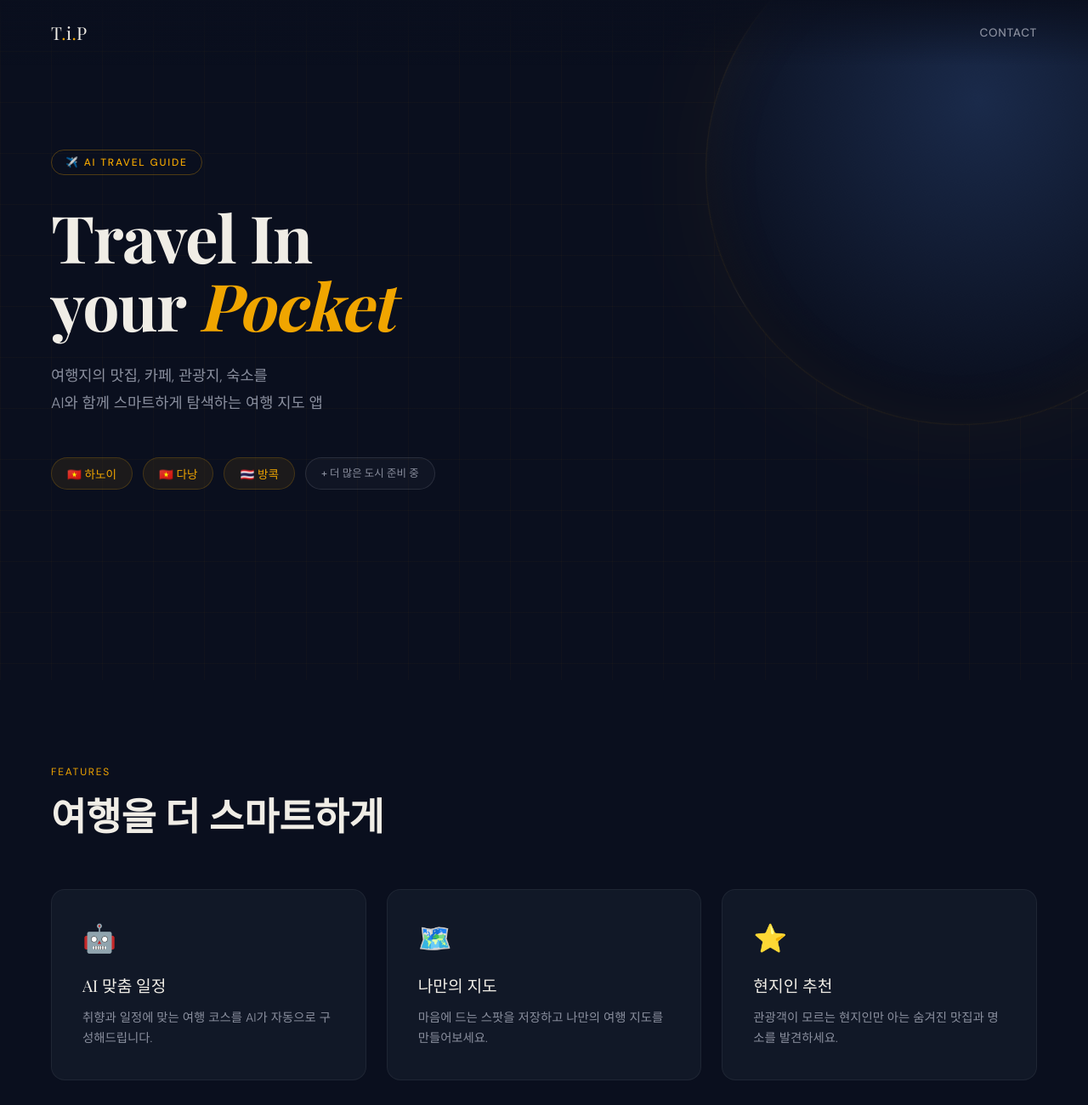
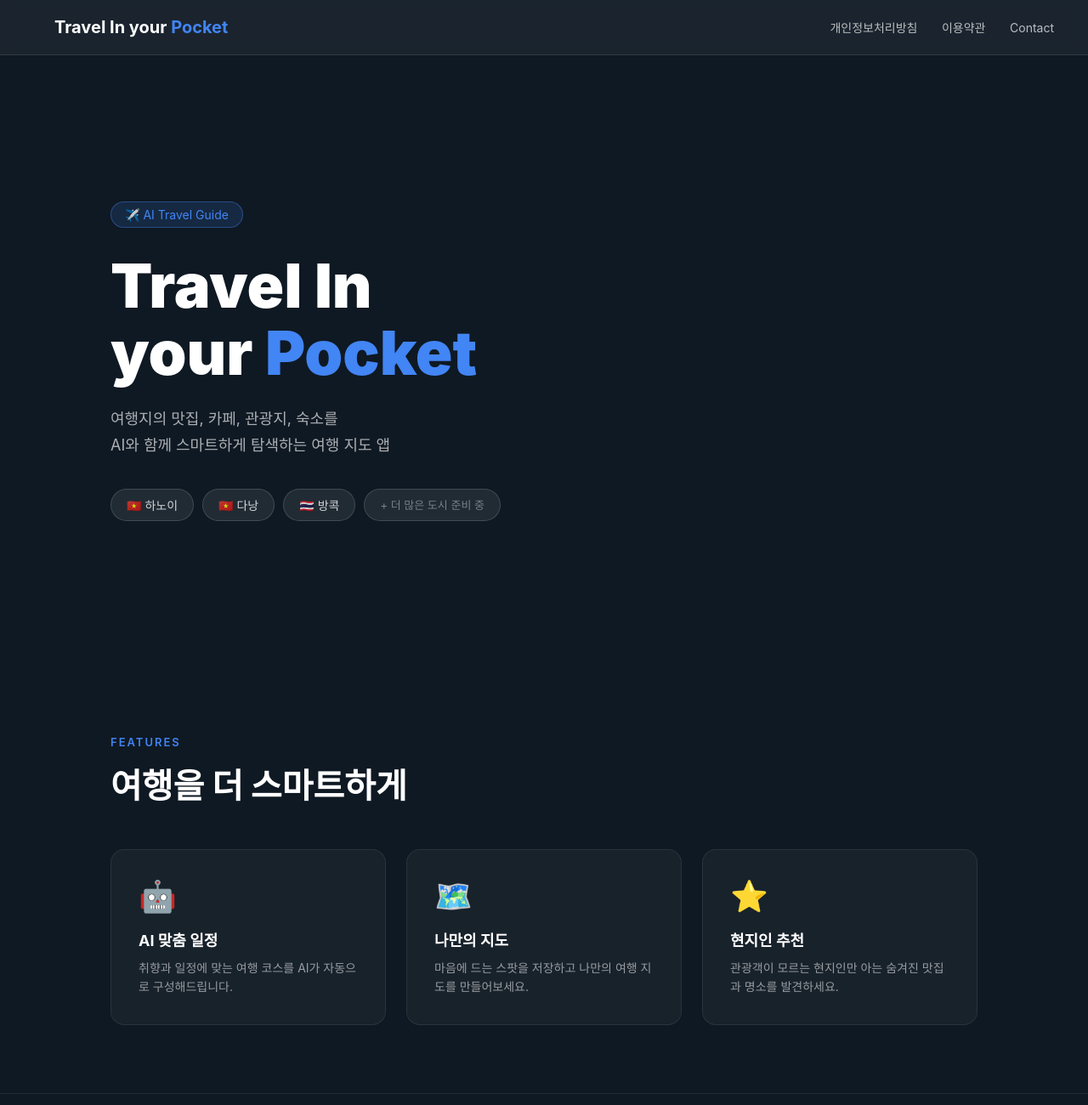
Before and after one commit to travelinyourpocket/travelinyourpocket.github.io, a plain HTML site: page index.html in a window 1280 px wide. Shown: the top 1300 px of the page at 85% size. Drawn offline with nearby package versions, Linux system fonts and the light colour scheme.

Commit message:
Update index.html

```diff
--- a/index.html
+++ b/index.html
@@ -3,253 +3,86 @@
 <head>
   <meta charset="UTF-8">
   <meta name="viewport" content="width=device-width, initial-scale=1.0">
+
+  <!-- OG 태그 (카카오톡 미리보기) -->
+  <meta property="og:type" content="website">
+  <meta property="og:url" content="https://travelinyourpocket.net">
+  <meta property="og:title" content="Travel In your Pocket">
+  <meta property="og:description" content="여행지의 맛집, 카페, 관광지를 AI와 함께 스마트하게 탐색하세요 🗺️">
+  <meta property="og:image" content="https://travelinyourpocket.net/og.png">
+  <meta property="og:image:width" content="1200">
+  <meta property="og:image:height" content="630">
+  <meta property="og:locale" content="ko_KR">
+  <meta property="og:site_name" content="Travel In your Pocket">
+
   <title>Travel In your Pocket</title>
-  <link href="https://fonts.googleapis.com/css2?family=Playfair+Display:wght@400;700&family=DM+Sans:wght@300;400;500&display=swap" rel="stylesheet">
+
   <style>
-    :root {
-      --bg: #0a0f1e;
-      --surface: #111827;
-      --accent: #f0a500;
-      --accent2: #e05c3a;
-      --text: #f0ede6;
-      --muted: #8a8f9e;
+    * { margin: 0; padding: 0; box-sizing: border-box; }
+    body { font-family: -apple-system, BlinkMacSystemFont, 'Segoe UI', sans-serif; background: #0f1923; color: white; }
+
+    nav {
+      display: flex; justify-content: space-between; align-items: center;
+      padding: 20px 40px; background: rgba(255,255,255,0.05);
+      backdrop-filter: blur(10px); border-bottom: 1px solid rgba(255,255,255,0.1);
     }
-    * { margin: 0; padding: 0; box-sizing: border-box; }
-    body {
-      background: var(--bg);
-      color: var(--text);
-      font-family: 'DM Sans', sans-serif;
-      overflow-x: hidden;
+    .logo { font-size: 20px; font-weight: 700; color: white; text-decoration: none; }
+    .logo span { color: #4285f4; }
+    nav a { color: rgba(255,255,255,0.7); text-decoration: none; margin-left: 24px; font-size: 14px; }
+
+    .hero {
+      min-height: 90vh; display: flex; align-items: center;
+      padding: 80px 40px; max-width: 1100px; margin: 0 auto;
     }
+    .hero-content { max-width: 580px; }
+    .hero-tag {
+      display: inline-block; background: rgba(66,133,244,0.15);
+      border: 1px solid rgba(66,133,244,0.4); color: #4285f4;
+      padding: 6px 16px; border-radius: 20px; font-size: 14px; margin-bottom: 28px;
+    }
+    h1 { font-size: 72px; font-weight: 900; line-height: 1.1; margin-bottom: 24px; }
+    h1 em { color: #4285f4; font-style: normal; }
+    .hero-desc { font-size: 18px; color: rgba(255,255,255,0.65); line-height: 1.7; margin-bottom: 36px; }
+    .cities { display: flex; flex-wrap: wrap; gap: 10px; }
+    .city-tag {
+      background: rgba(255,255,255,0.08); border: 1px solid rgba(255,255,255,0.15);
+      padding: 8px 18px; border-radius: 20px; font-size: 14px;
+      color: rgba(255,255,255,0.8); text-decoration: none;
+    }
+    a.city-tag:hover { background: rgba(66,133,244,0.2); border-color: #4285f4; }
+    .city-tag.soon { color: rgba(255,255,255,0.4); font-size: 13px; }
 
-    /* Background */
-    .bg-globe {
-      position: fixed;
-      top: -100px;
-      right: -150px;
-      width: 600px;
-      height: 600px;
-      border-radius: 50%;
-      background: radial-gradient(circle at 40% 40%, #1a2a4a, #0a0f1e 70%);
-      border: 1px solid rgba(240,165,0,0.1);
-      box-shadow: inset 0 0 80px rgba(240,165,0,0.05), 0 0 120px rgba(240,165,0,0.05);
-      z-index: 0;
-      animation: rotateGlobe 30s linear infinite;
+    .features { padding: 80px 40px; max-width: 1100px; margin: 0 auto; }
+    .section-label { color: #4285f4; font-size: 13px; font-weight: 600; letter-spacing: 2px; text-transform: uppercase; margin-bottom: 12px; }
+    .section-title { font-size: 40px; font-weight: 800; margin-bottom: 48px; }
+    .features-grid { display: grid; grid-template-columns: repeat(auto-fit, minmax(260px, 1fr)); gap: 24px; }
+    .feature-card {
+      background: rgba(255,255,255,0.04); border: 1px solid rgba(255,255,255,0.08);
+      border-radius: 16px; padding: 32px; transition: transform 0.2s;
     }
-    @keyframes rotateGlobe {
-      from { transform: rotate(0deg); }
-      to { transform: rotate(360deg); }
+    .feature-card:hover { transform: translateY(-4px); }
+    .feature-icon { font-size: 36px; margin-bottom: 16px; }
+    .feature-title { font-size: 18px; font-weight: 700; margin-bottom: 10px; }
+    .feature-desc { font-size: 14px; color: rgba(255,255,255,0.55); line-height: 1.6; }
+
+    footer {
+      text-align: center; padding: 40px;
+      border-top: 1px solid rgba(255,255,255,0.08);
+      color: rgba(255,255,255,0.35); font-size: 13px;
     }
-    .grid-lines {
-      position: fixed;
-      inset: 0;
-      background-image:
-        linear-gradient(rgba(240,165,0,0.03) 1px, transparent 1px),
-        linear-gradient(90deg, rgba(240,165,0,0.03) 1px, transparent 1px);
-      background-size: 60px 60px;
-      z-index: 0;
-    }
-
-    /* Nav */
-    nav {
-      position: fixed;
-      top: 0;
-      width: 100%;
-      padding: 24px 60px;
-      display: flex;
-      align-items: center;
-      justify-content: space-between;
-      z-index: 100;
-      background: linear-gradient(to bottom, rgba(10,15,30,0.9), transparent);
-    }
-    .logo {
-      font-family: 'Playfair Display', serif;
-      font-size: 1.3rem;
-      letter-spacing: 0.02em;
-      color: var(--text);
-    }
-    .logo span { color: var(--accent); }
-    nav a {
-      color: var(--muted);
-      text-decoration: none;
-      font-size: 0.85rem;
-      font-weight: 500;
-      letter-spacing: 0.05em;
-      text-transform: uppercase;
-      transition: color 0.2s;
-    }
-    nav a:hover { color: var(--accent); }
-
-    /* Hero */
-    .hero {
-      position: relative;
-      min-height: 100vh;
-      display: flex;
-      align-items: center;
-      padding: 0 60px;
-      z-index: 1;
-    }
-    .hero-content {
-      max-width: 650px;
-      animation: fadeUp 1s ease both;
-    }
-    @keyframes fadeUp {
-      from { opacity: 0; transform: translateY(30px); }
-      to { opacity: 1; transform: translateY(0); }
-    }
-    .hero-tag {
-      display: inline-block;
-      font-size: 0.75rem;
-      font-weight: 500;
-      letter-spacing: 0.15em;
-      text-transform: uppercase;
-      color: var(--accent);
-      border: 1px solid rgba(240,165,0,0.3);
-      padding: 6px 16px;
-      border-radius: 20px;
-      margin-bottom: 32px;
-    }
-    h1 {
-      font-family: 'Playfair Display', serif;
-      font-size: clamp(3rem, 6vw, 5.5rem);
-      line-height: 1.05;
-      margin-bottom: 28px;
-      letter-spacing: -0.02em;
-    }
-    h1 em {
-      font-style: italic;
-      color: var(--accent);
-    }
-    .hero-desc {
-      font-size: 1.1rem;
-      color: var(--muted);
-      line-height: 1.8;
-      margin-bottom: 48px;
-      font-weight: 300;
-    }
-    .cities {
-      display: flex;
-      gap: 12px;
-      flex-wrap: wrap;
-      margin-bottom: 48px;
-    }
-    .city-tag {
-      background: rgba(240,165,0,0.08);
-      border: 1px solid rgba(240,165,0,0.2);
-      color: var(--accent);
-      padding: 8px 18px;
-      border-radius: 30px;
-      font-size: 0.85rem;
-      font-weight: 500;
-      transition: all 0.2s;
-      text-decoration: none;
-      cursor: pointer;
-    }
-    .city-tag:hover {
-      background: rgba(240,165,0,0.15);
-      transform: translateY(-2px);
-    }
-    .city-tag.soon {
-      color: var(--muted);
-      border-color: rgba(138,143,158,0.2);
-      background: rgba(138,143,158,0.05);
-      font-size: 0.78rem;
-      cursor: default;
-    }
-    .city-tag.soon:hover {
-      transform: none;
-    }
-
-    /* Features */
-    .features {
-      position: relative;
-      z-index: 1;
-      padding: 100px 60px;
-    }
-    .section-label {
-      font-size: 0.75rem;
-      letter-spacing: 0.15em;
-      text-transform: uppercase;
-      color: var(--accent);
-      margin-bottom: 16px;
-    }
-    .section-title {
-      font-family: 'Playfair Display', serif;
-      font-size: clamp(2rem, 3.5vw, 3rem);
-      margin-bottom: 60px;
-      max-width: 500px;
-      line-height: 1.2;
-    }
-    .features-grid {
-      display: grid;
-      grid-template-columns: repeat(auto-fit, minmax(280px, 1fr));
-      gap: 24px;
-    }
-    .feature-card {
-      background: var(--surface);
-      border: 1px solid rgba(255,255,255,0.06);
-      border-radius: 16px;
-      padding: 36px;
-      transition: all 0.3s;
-      position: relative;
-      overflow: hidden;
-    }
-    .feature-card::before {
-      content: '';
-      position: absolute;
-      top: 0; left: 0; right: 0;
-      height: 2px;
-      background: linear-gradient(90deg, var(--accent), var(--accent2));
-      opacity: 0;
-      transition: opacity 0.3s;
-    }
-    .feature-card:hover { transform: translateY(-4px); border-color: rgba(240,165,0,0.2); }
-    .feature-card:hover::before { opacity: 1; }
-    .feature-icon { font-size: 2rem; margin-bottom: 20px; }
-    .feature-title {
-      font-family: 'Playfair Display', serif;
-      font-size: 1.2rem;
-      margin-bottom: 12px;
-    }
-    .feature-desc { color: var(--muted); font-size: 0.9rem; line-height: 1.7; font-weight: 300; }
-
-    /* Footer */
-    footer {
-      position: relative;
-      z-index: 1;
-      padding: 60px;
-      border-top: 1px solid rgba(255,255,255,0.06);
-      display: flex;
-      align-items: center;
-      justify-content: space-between;
-      flex-wrap: wrap;
-      gap: 20px;
-    }
-    footer p { color: var(--muted); font-size: 0.85rem; }
-    .footer-links { display: flex; gap: 24px; }
-    .footer-links a {
-      color: var(--muted);
-      text-decoration: none;
-      font-size: 0.85rem;
-      transition: color 0.2s;
-    }
-    .footer-links a:hover { color: var(--accent); }
-
-    @media (max-width: 768px) {
-      nav { padding: 20px 24px; }
-      .hero { padding: 100px 24px 60px; }
-      .features { padding: 60px 24px; }
-      footer { padding: 40px 24px; flex-direction: column; align-items: flex-start; }
-    }
+    .footer-links { margin-top: 12px; }
+    .footer-links a { color: rgba(255,255,255,0.4); text-decoration: none; margin: 0 12px; }
+    .footer-links a:hover { color: rgba(255,255,255,0.7); }
   </style>
 </head>
 <body>
-  <div class="grid-lines"></div>
-  <div class="bg-globe"></div>
-
   <nav>
-    <div class="logo">T<span>.</span>i<span>.</span>P</div>
-    <a href="mailto:roadgationhn@gmail.com">Contact</a>
+    <a href="/" class="logo">Travel In your <span>Pocket</span></a>
+    <div>
+      <a href="./privacy.html">개인정보처리방침</a>
+      <a href="./terms.html">이용약관</a>
+      <a href="mailto:roadgationhn@gmail.com">Contact</a>
+    </div>
   </nav>
 
   <section class="hero">
```
